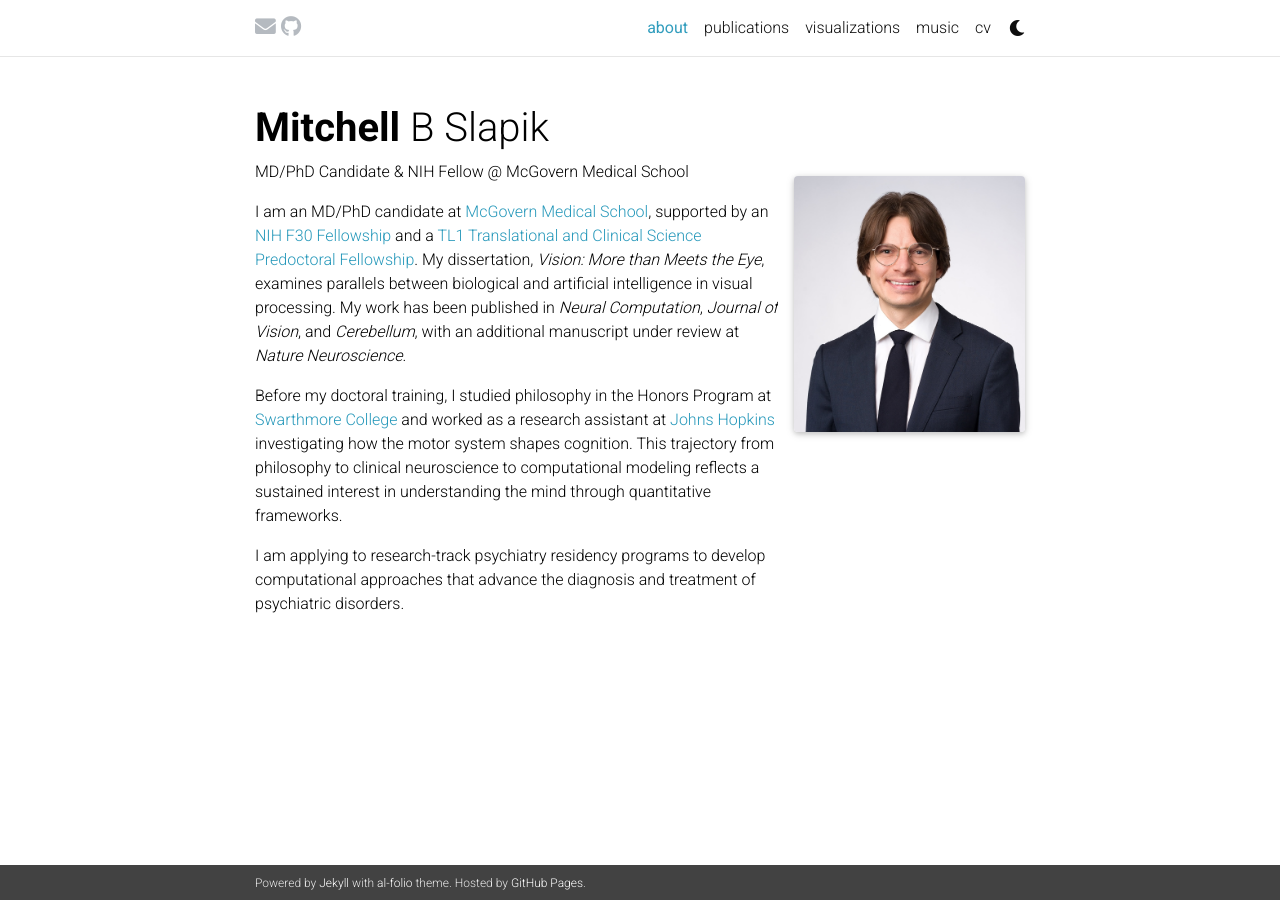
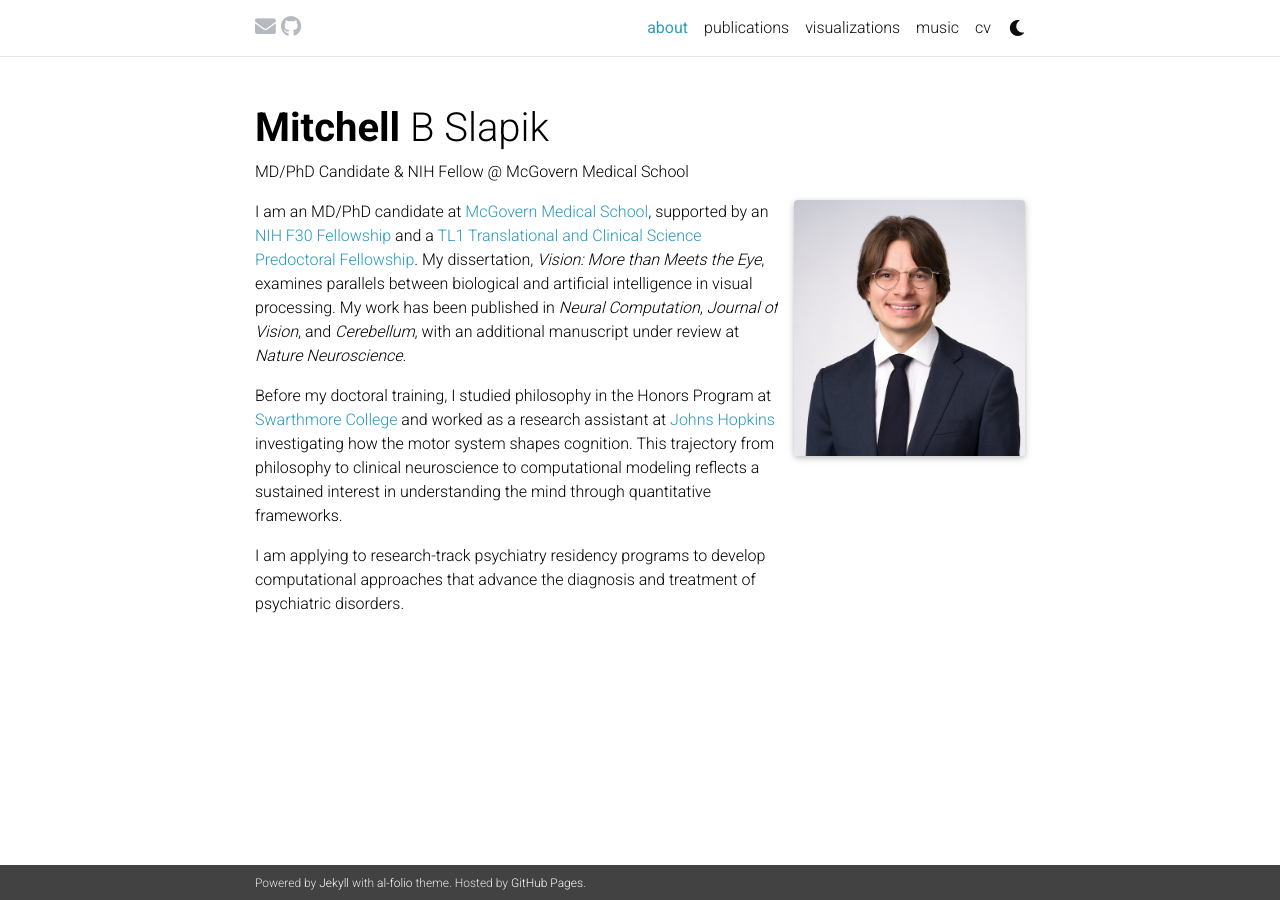
Before and after one commit to mitchellslapik/mitchellslapik.github.io, a Jekyll site: the page built from _pages/about.md, in a window 1280 px wide. Built offline with Jekyll 4.4.1, drawn with Linux system fonts in a browser that asks for light colours; full-size pictures stand in for the smaller copies a plugin makes; comment, search, counter and statistics services are not loaded; a style sheet for code colours, icons or effects is not loaded.

Commit message:
Update _base.scss

```diff
--- a/_sass/_base.scss
+++ b/_sass/_base.scss
@@ -109,7 +109,7 @@ blockquote {
 
 @media (min-width: 576px) {
   .profile {
-    margin-top: -1.5rem;
+    margin-top: 0rem;
     width: 30%;
     .address {
       p { display: block; }
```
